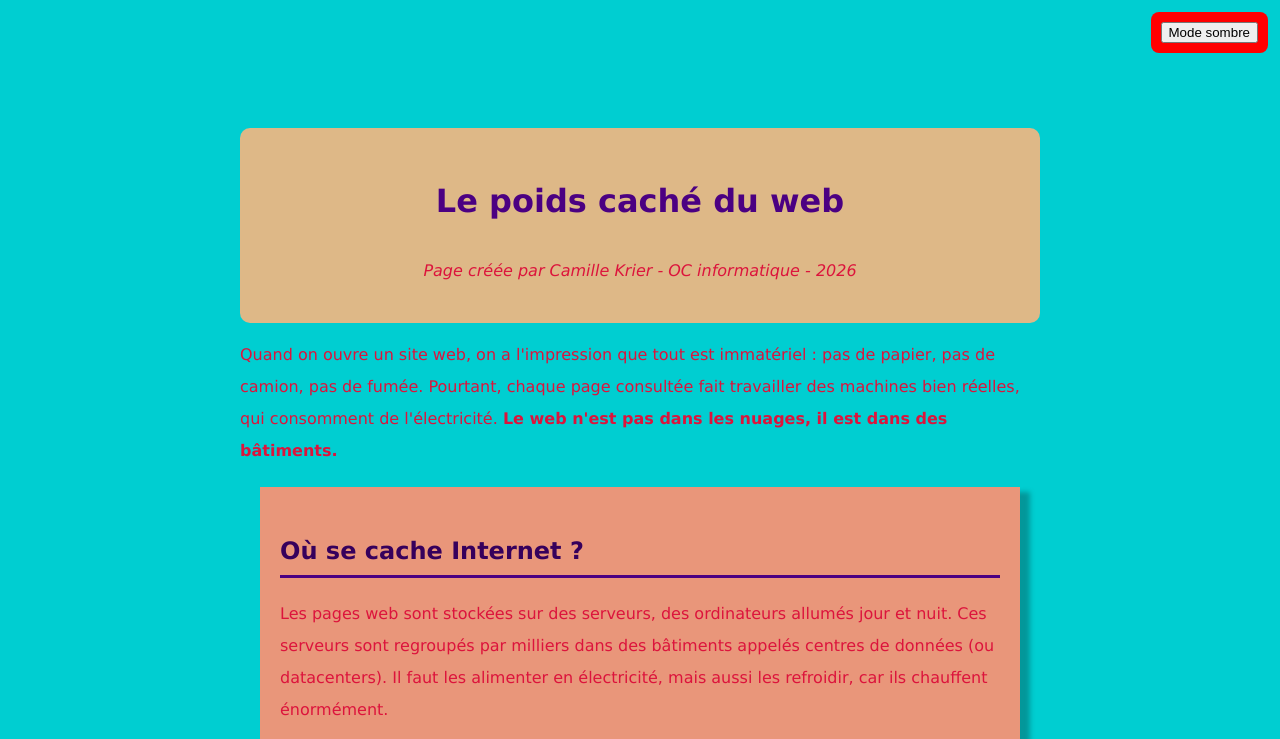
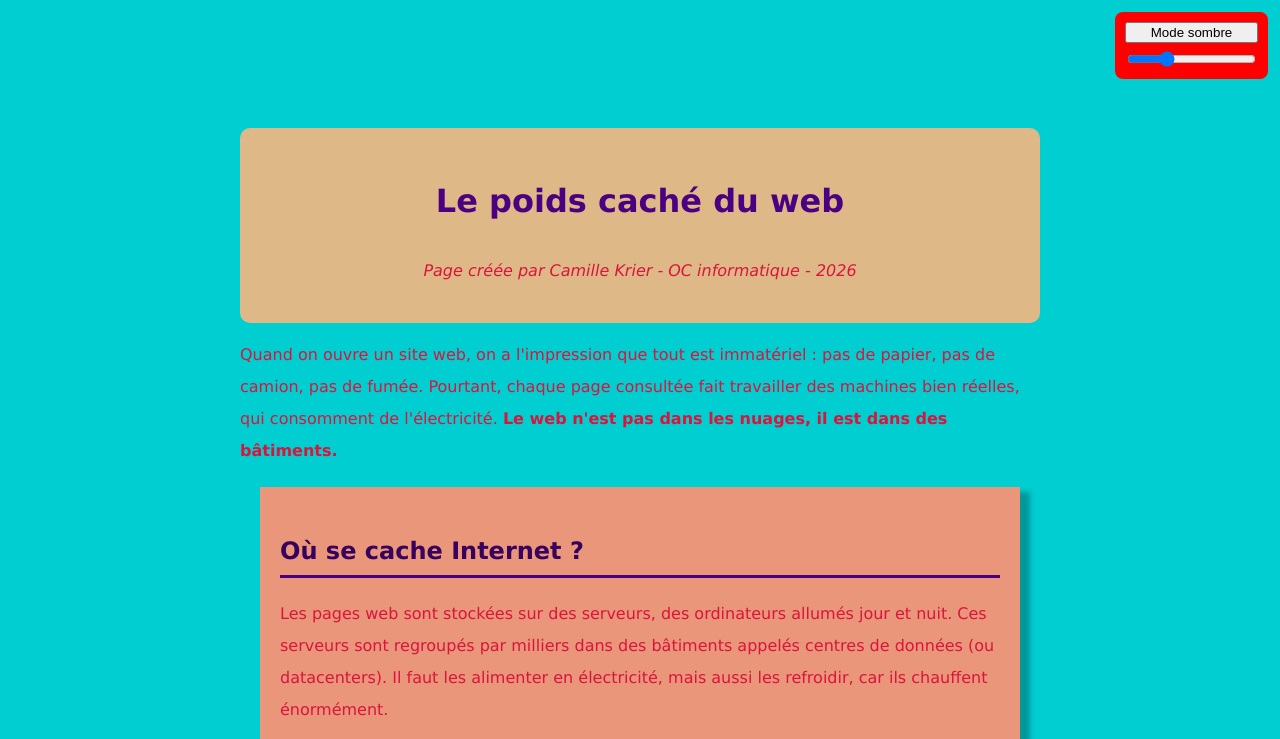
Before and after one commit to camiikr/tp-durability, a plain HTML site: page index.html in a window 1280 px wide. Shown: the top 739 px of the page. Drawn offline with Linux system fonts and the light colour scheme.

Commit message:
Création du curseur
Donne les attributs choisis au curseur, comme les pourcentages de taille de l'écriture, de combien chaque déplacement avance ou recule et la taille d'écriture de départ.

```diff
--- a/index.html
+++ b/index.html
@@ -11,6 +11,7 @@
 
   <div class="outils">
       <button id="bouton-theme">Mode sombre</button>
+      <input type="range" id="curseur-taille" min="80" max="150" step="5" value="100">
   </div>
   <header>
     <h1>Le poids caché du web</h1>
```
